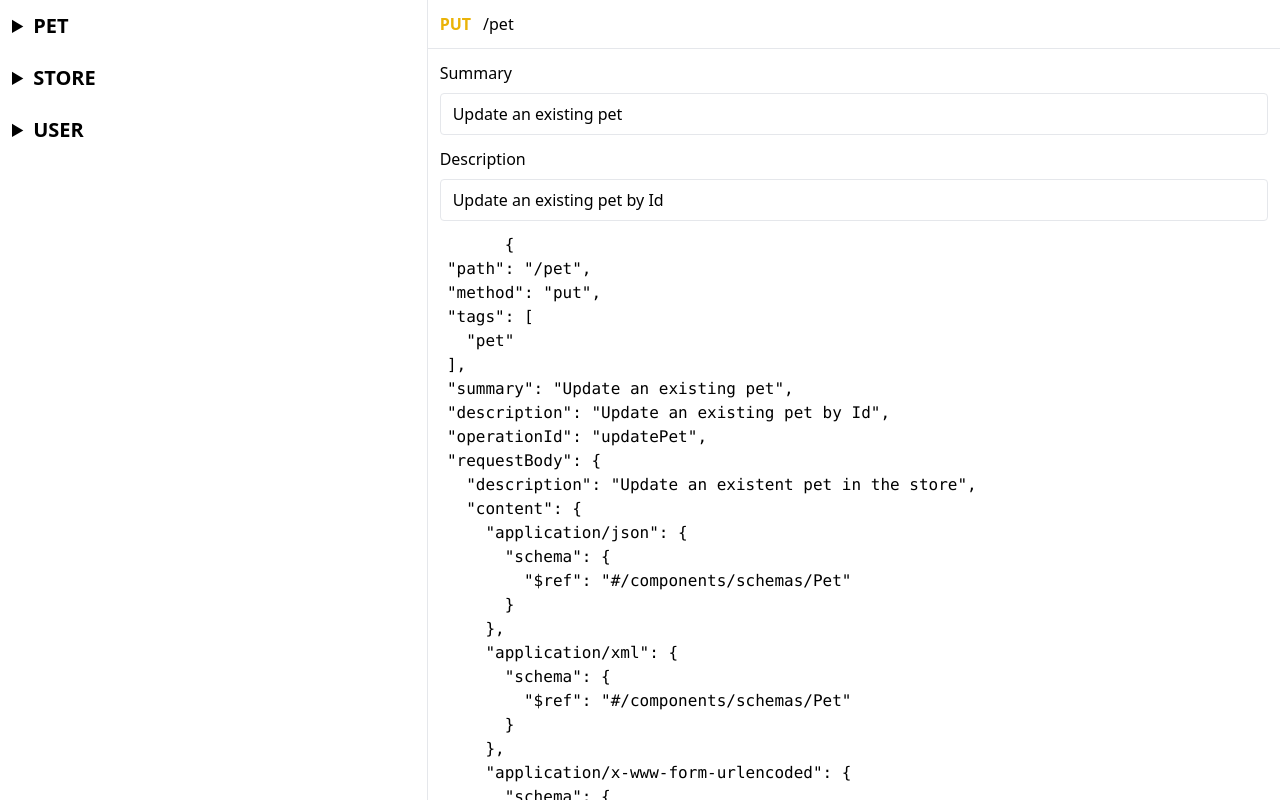
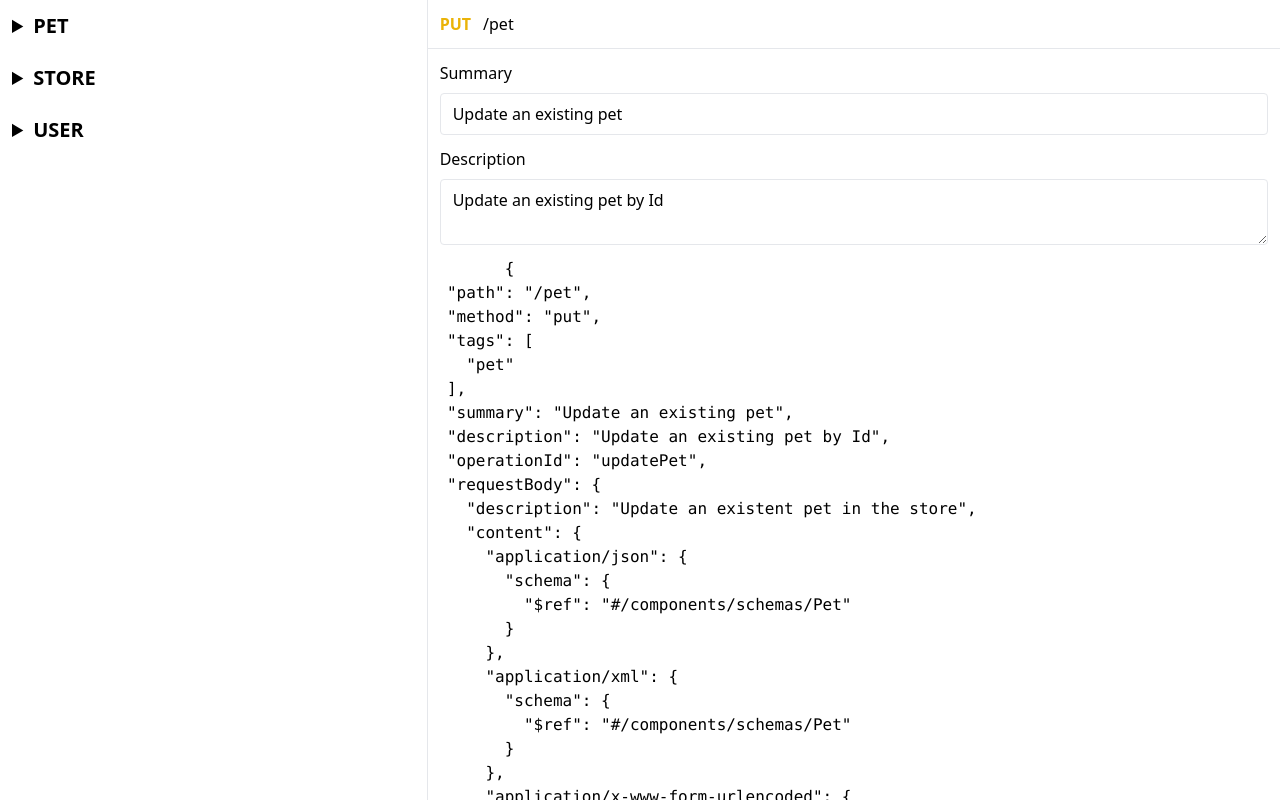
Before and after one commit to ChristianNik/swagger-editor, a Vue app: page / in a window 1280 px wide. Shown: the top 800 px of the page. Built offline with nearby package versions, Linux system fonts and the light colour scheme.

Commit message:
Fix textarea style

```diff
--- a/src/App.vue
+++ b/src/App.vue
@@ -43,7 +43,7 @@ const selectedItem = swaggerDocument.getMethodForPath("/pet", "put");
 
         <label>
           Description
-          <input
+          <textarea
             type="text"
             :value="selectedItem.description"
           />
--- a/src/assets/input.css
+++ b/src/assets/input.css
@@ -3,10 +3,11 @@
 @tailwind utilities;
 
 input,
+textarea,
 button {
   @apply px-3 py-2 border rounded;
 }
 
-label:has(input) {
+label:has(input, textarea) {
   @apply flex flex-col gap-2;
 }
```
